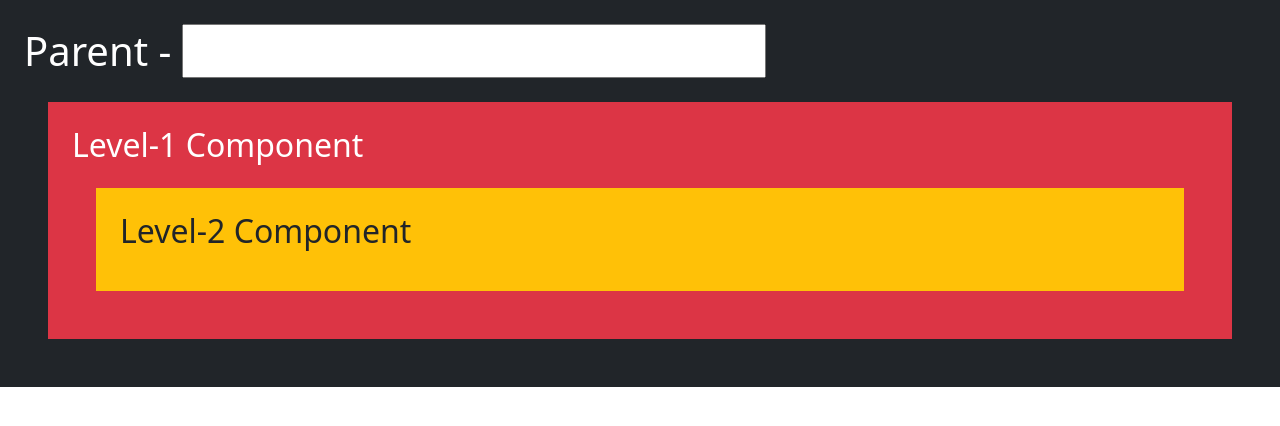
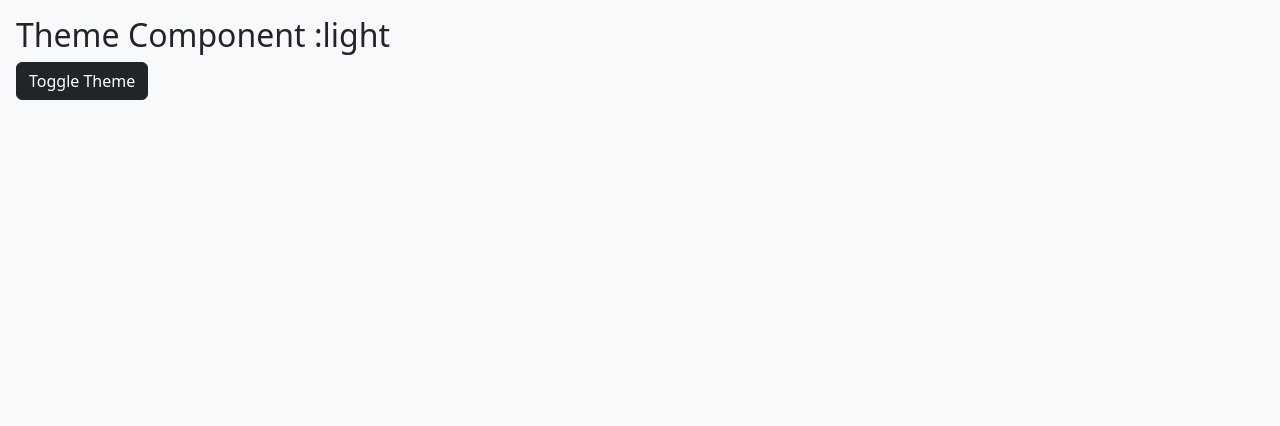
Before and after one commit to NikhilKhatri1/React-Daily-Work, a React (Create React App) app in the folder REACT-UI/: page / in a window 1280 px wide. Shown: the top 426 px of the page. Built offline with nearby package versions, Linux system fonts and the light colour scheme.

Commit message:
dark & light Theme

```diff
--- /dev/null
+++ b/REACT-UI/src/React-Tutorial/Day-15/App.jsx
@@ -0,0 +1,12 @@
+// App.js
+import React from 'react';
+import ThemedComponent from './components/ThemedComponent.js';
+import { ThemeProvider } from './Context/ThemeContext.js'; // Import ThemeProvider correctly
+
+export default function App() {
+    return (
+        <ThemeProvider>
+            <ThemedComponent />
+        </ThemeProvider>
+    );
+}
--- /dev/null
+++ b/REACT-UI/src/React-Tutorial/Day-15/Context/ThemeContext.js
@@ -0,0 +1,19 @@
+import React, { createContext, useState } from 'react'
+
+const ThemeContext = createContext();
+
+function ThemeProvider({ children }) {
+    const [theme, setTheme] = useState('light');
+
+    const toggleTheme = () => {
+        setTheme((prevTheme) => (prevTheme === 'light' ? 'dark' : 'light'));
+    };
+
+    return (
+        <ThemeContext.Provider value={{ theme, toggleTheme }}>
+            {children}
+        </ThemeContext.Provider>
+    )
+}
+
+export { ThemeContext, ThemeProvider };
--- /dev/null
+++ b/REACT-UI/src/React-Tutorial/Day-15/components/ThemedComponent.js.js
@@ -0,0 +1,20 @@
+import React, { useContext } from 'react'
+import { ThemeContext } from '../Context/ThemeContext';
+
+
+
+function ThemedComponent() {
+
+  const { theme, toggleTheme } = useContext(ThemeContext);
+
+  return (
+
+    <div className={`bg-${theme === 'light' ? 'light' : 'dark'} text-${theme === 'light' ? 'dark' : 'white'} p-3`} style={{ height: "100vh" }}>
+
+      <h2>Theme Component :{theme} </h2>
+      <button onClick={toggleTheme} className={`btn btn-${theme === 'light' ? 'dark' : 'light'}`}>Toggle Theme</button>
+    </div>
+  )
+}
+
+export default ThemedComponent
--- a/REACT-UI/src/index.js
+++ b/REACT-UI/src/index.js
@@ -10,14 +10,15 @@ import 'bootstrap/dist/js/bootstrap.bundle.js';
 
 
 // import App from './React-Tutorial/Day-14/app.jsx';
-import { ContextDemo } from './React-Tutorial/Day-14/useContext-demo.jsx';
+// import { ContextDemo } from './React-Tutorial/Day-14/useContext-demo.jsx';
+import App from './React-Tutorial/Day-15/App.jsx';
 
 
 const root = ReactDOM.createRoot(document.getElementById('root'));
 
 root.render(
 
-  <ContextDemo />
+  <App />
 
 );
 
```
